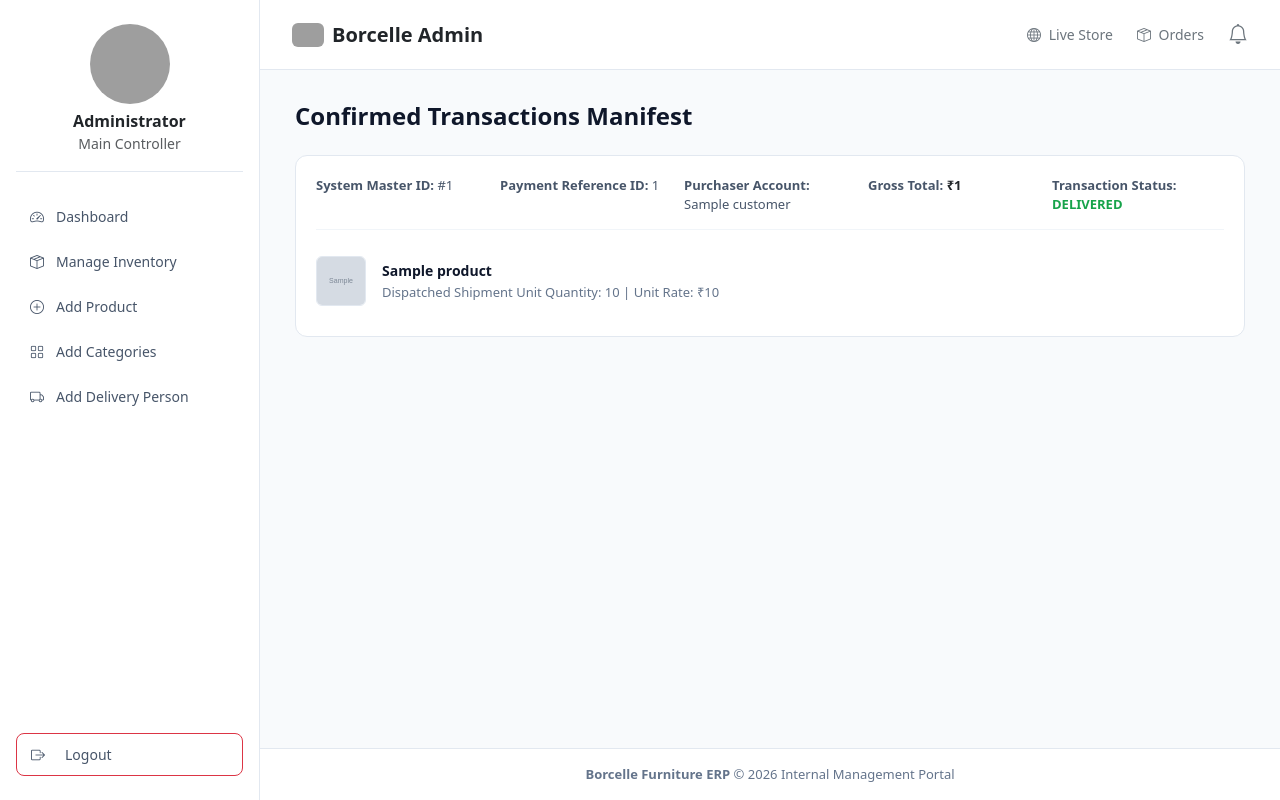
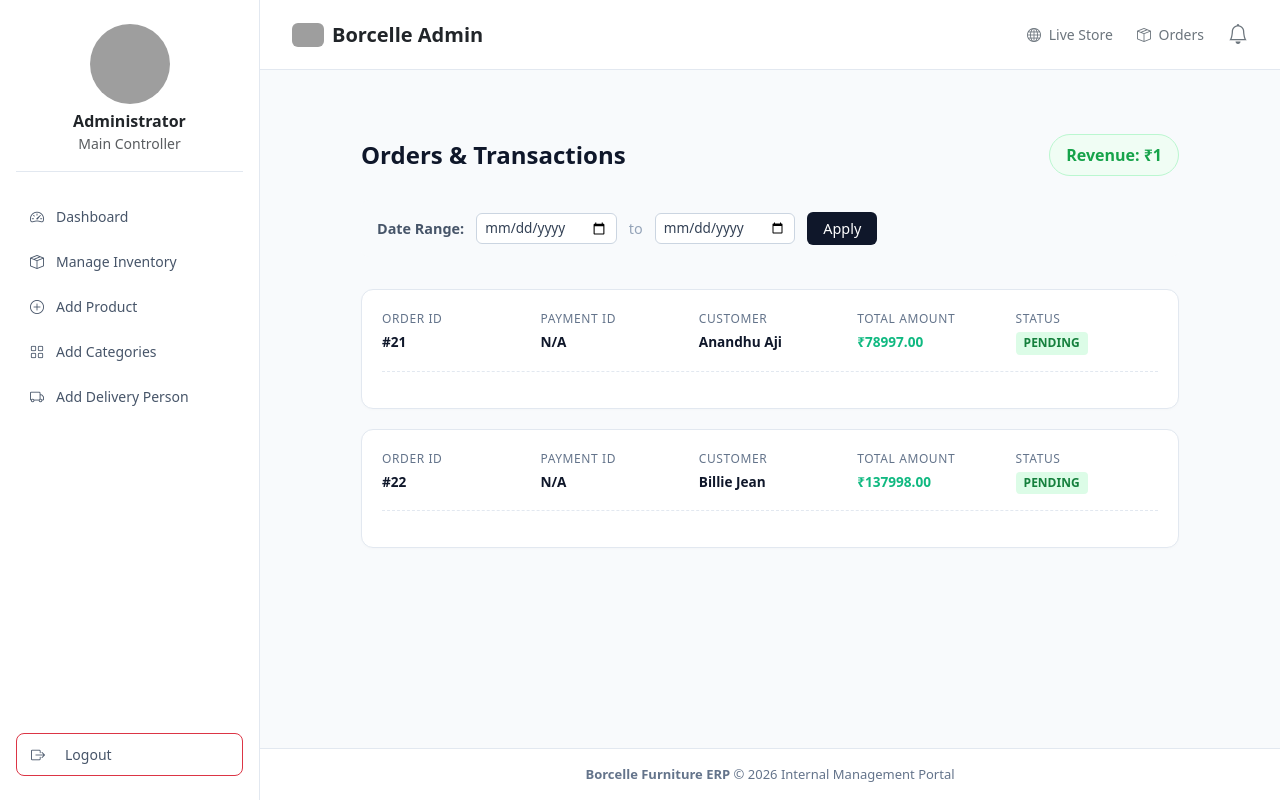
Before and after one commit to anandhu-gh/borcelle-ecommerce, a Django app: template templates/Admin/orders.html in a window 1280 px wide. Run offline with Django 4.2, Linux system fonts and the light colour scheme; data comes from the database, SQL or seed files in the repository; both versions use the stored data as it was after the commit; tables that the repository leaves empty hold one stand-in row (values such as "Sample post"); the template is opened without the code that fills it: values that come from a table or form of the project are taken from there, most other values are stand-ins (such as "Sample title", 1, 10 or a date in 2020); grey boxes marked "Sample" are stand-in pictures; grey boxes are pictures that could not be loaded.

Commit message:
fixed admin orders page

```diff
--- a/templates/Admin/orders.html
+++ b/templates/Admin/orders.html
@@ -1,47 +1,93 @@
 {% extends "adminHeader.html" %}
 {% block content %}
 <style>
-    .orders-container { max-width: 950px; margin: 0 auto; }
-    .page-title { font-size: 24px; font-weight: 700; color: #0f172a; margin-bottom: 24px; }
-    .order-card { background: #ffffff; border: 1px solid #e2e8f0; border-radius: 12px; padding: 20px; margin-bottom: 20px; }
-    .order-header { display: grid; grid-template-columns: repeat(auto-fit, minmax(150px, 1fr)); gap: 12px; padding-bottom: 14px; border-bottom: 1px solid #f1f5f9; margin-bottom: 16px; font-size: 13px; color: #475569; }
-    .product-row { display: flex; align-items: center; gap: 16px; padding: 10px 0; border-bottom: 1px solid #fafafa; }
-    .product-row:last-child { border: none; }
-    .prod-img { width: 50px; height: 50px; border-radius: 6px; object-fit: cover; border: 1px solid #e2e8f0; }
-    .product-info { flex-grow: 1; }
-    .product-name { font-weight: 600; color: #0f172a; font-size: 14px; }
-    .product-meta { font-size: 13px; color: #64748b; margin-top: 2px; }
-    .status-paid { font-weight: 700; color: #16a34a; text-transform: uppercase; }
-    .empty-box { text-align: center; background: #ffffff; border: 1px solid #e2e8f0; padding: 40px; border-radius: 12px; color: #64748b; }
+    /* Absolute Isolation Styling - Scoped to prevent global theme leakage */
+    .orders-page-scope { max-width: 850px; margin: 2rem auto; padding: 0 1rem; font-family: system-ui, sans-serif; color: #334155; }
+    .orders-page-scope .scope-header-row { display: flex; justify-content: space-between; align-items: center; margin-bottom: 1.5rem; }
+    .orders-page-scope .scope-revenue-badge { background: #f0fdf4; border: 1px solid #bbf7d0; color: #16a34a; padding: 0.5rem 1rem; border-radius: 99px; font-weight: 600; }
+
+    /* Filter Module Scope */
+    .orders-page-scope .scope-filter-bar { display: flex; gap: 0.75rem; align-items: center; margin-bottom: 2rem; font-size: 0.9rem; background: #f8fafc; padding: 0.75rem 1rem; border-radius: 8px; }
+    .orders-page-scope .scope-filter-bar input[type="date"] { border: 1px solid #cbd5e1; padding: 0.25rem 0.5rem; border-radius: 6px; font-size: 0.85rem; background: #ffffff; color: #334155; }
+    .orders-page-scope .scope-action-btn { background: #0f172a; color: #fff; border: none; padding: 0.35rem 1rem; border-radius: 6px; cursor: pointer; font-weight: 500; transition: opacity 0.2s; }
+    .orders-page-scope .scope-action-btn:hover { opacity: 0.9; }
+
+    /* Structural Document Cards */
+    .orders-page-scope .scope-order-card { background: #fff; border: 1px solid #e2e8f0; border-radius: 12px; padding: 1.25rem; margin-bottom: 1.25rem; box-shadow: 0 1px 3px rgba(0,0,0,0.02); }
+    .orders-page-scope .scope-info-grid { display: grid; grid-template-columns: repeat(auto-fit, minmax(120px, 1fr)); gap: 1rem; padding-bottom: 1rem; margin-bottom: 1rem; border-bottom: 1px dashed #e2e8f0; font-size: 0.85rem; }
+    .orders-page-scope .scope-meta-label { color: #64748b; font-size: 0.75rem; text-transform: uppercase; letter-spacing: 0.05em; display: block; margin-bottom: 0.25rem; }
+    .orders-page-scope .scope-meta-value { font-weight: 600; color: #0f172a; display: block; }
+    .orders-page-scope .scope-paid-status { background: #dcfce7; color: #15803d; padding: 0.15rem 0.5rem; border-radius: 4px; font-size: 0.75rem; font-weight: 700; display: inline-block; text-transform: uppercase; }
+
+    /* Product Content Display Segments */
+    .orders-page-scope .scope-prod-item-row { display: flex; align-items: center; gap: 1rem; margin-top: 0.75rem; }
+    .orders-page-scope .scope-prod-thumb { width: 44px; height: 44px; border-radius: 8px; object-fit: cover; background: #f1f5f9; border: 1px solid #e2e8f0; }
+    .orders-page-scope .scope-empty-alert { text-align: center; padding: 3rem; color: #64748b; background: #fff; border: 1px dashed #cbd5e1; border-radius: 12px; }
 </style>
 
-<div class="orders-container">
-    <h2 class="page-title">Confirmed Transactions Manifest</h2>
+<div class="orders-page-scope">
 
-    {% if data %}
-        {% for order in data %}
-        <div class="order-card">
-            <div class="order-header">
-                <div><b>System Master ID:</b> #{{ order.master_id }}</div>
-                <div><b>Payment Reference ID:</b> <span>{% if order.payment %}{{ order.payment.payment_id }}{% else %}N/A{% endif %}</span></div>
-                <div><b>Purchaser Account:</b> {{ order.customer.name }}</div>
-                <div><b>Gross Total:</b> <span class="fw-bold text-dark">₹{{ order.total_amount }}</span></div>
-                <div><b>Transaction Status:</b> <span class="status-paid">{% if order.payment %}{{ order.payment.status }}{% endif %}</span></div>
+    <div class="scope-header-row">
+        <h2 style="margin:0; font-size:1.5rem; font-weight:700; color:#0f172a;">Orders & Transactions</h2>
+        <div class="scope-revenue-badge">Revenue: ₹{{ total_revenue }}</div>
+    </div>
+
+    <form method="POST" class="scope-filter-bar">
+        {% csrf_token %}
+        <span style="font-weight:600; color:#475569;">Date Range:</span>
+        <input type="date" name="start_date" value="{{ start_date|default:'' }}">
+        <span style="color:#94a3b8;">to</span>
+        <input type="date" name="end_date" value="{{ end_date|default:'' }}">
+        <button type="submit" class="scope-action-btn">Apply</button>
+        {% if start_date or end_date %}
+            <a href="" style="color:#64748b; text-decoration:none; margin-left:0.5rem; font-size:0.85rem;">Reset</a>
+        {% endif %}
+    </form>
+
+    {% if orders %}
+        {% for order in orders %}
+        <div class="scope-order-card">
+            <div class="scope-info-grid">
+                <div>
+                    <span class="scope-meta-label">Order ID</span>
+                    <span class="scope-meta-value">#{{ order.order_id }}</span>
+                </div>
+                <div>
+                    <span class="scope-meta-label">Payment ID</span>
+                    <span class="scope-meta-value">{{ order.payment.payment_id|default:"N/A" }}</span>
+                </div>
+                <div>
+                    <span class="scope-meta-label">Customer</span>
+                    <span class="scope-meta-value">{{ order.customer.name }}</span>
+                </div>
+                <div>
+                    <span class="scope-meta-label">Total Amount</span>
+                    <span class="scope-meta-value" style="color:#10b981;">₹{{ order.total_amount }}</span>
+                </div>
+                <div>
+                    <span class="scope-meta-label">Status</span>
+                    <span class="scope-paid-status">{% if order.payment %}{{ order.payment.status }}{% else %}Pending{% endif %}</span>
+                </div>
             </div>
 
             {% for item in order.items %}
-            <div class="product-row">
-                <img src="{{ item.product.ProductImage.url }}" class="prod-img">
-                <div class="product-info">
-                    <div class="product-name">{{ item.product.ProductName }}</div>
-                    <div class="product-meta">Dispatched Shipment Unit Quantity: {{ item.quantity }} | Unit Rate: ₹{{ item.price }}</div>
+            <div class="scope-prod-item-row">
+                {% if item.product.ProductImage %}
+                    <img src="{{ item.product.ProductImage.url }}" class="scope-prod-thumb" alt="Thumbnail">
+                {% endif %}
+                <div style="flex-grow:1;">
+                    <div style="font-weight:600; font-size:0.9rem; color:#1e293b;">{{ item.product.ProductName }}</div>
+                    <div style="font-size:0.8rem; color:#64748b;">Qty: {{ item.quantity }} &middot; Price: ₹{{ item.price }}</div>
                 </div>
             </div>
             {% endfor %}
         </div>
         {% endfor %}
     {% else %}
-        <div class="empty-box">No confirmed orders found inside the records file data registry system. 📭</div>
+        <div class="scope-empty-alert">
+            No transactions found matching your criteria.
+        </div>
     {% endif %}
+
 </div>
 {% endblock %}
```
Also changed, not shown: templates/Customer/orderHistory.html (+6 -1 lines), db.sqlite3.
